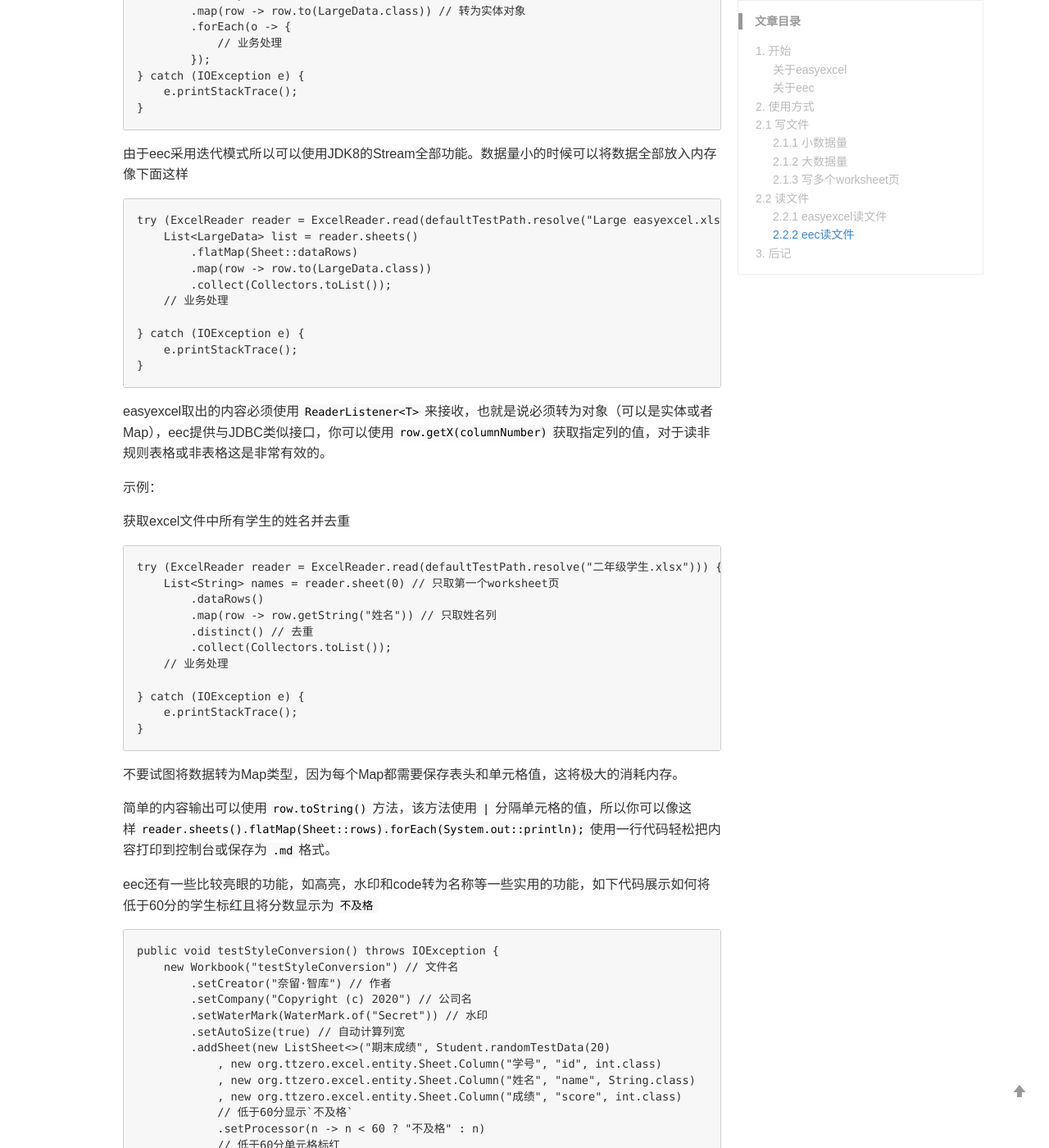
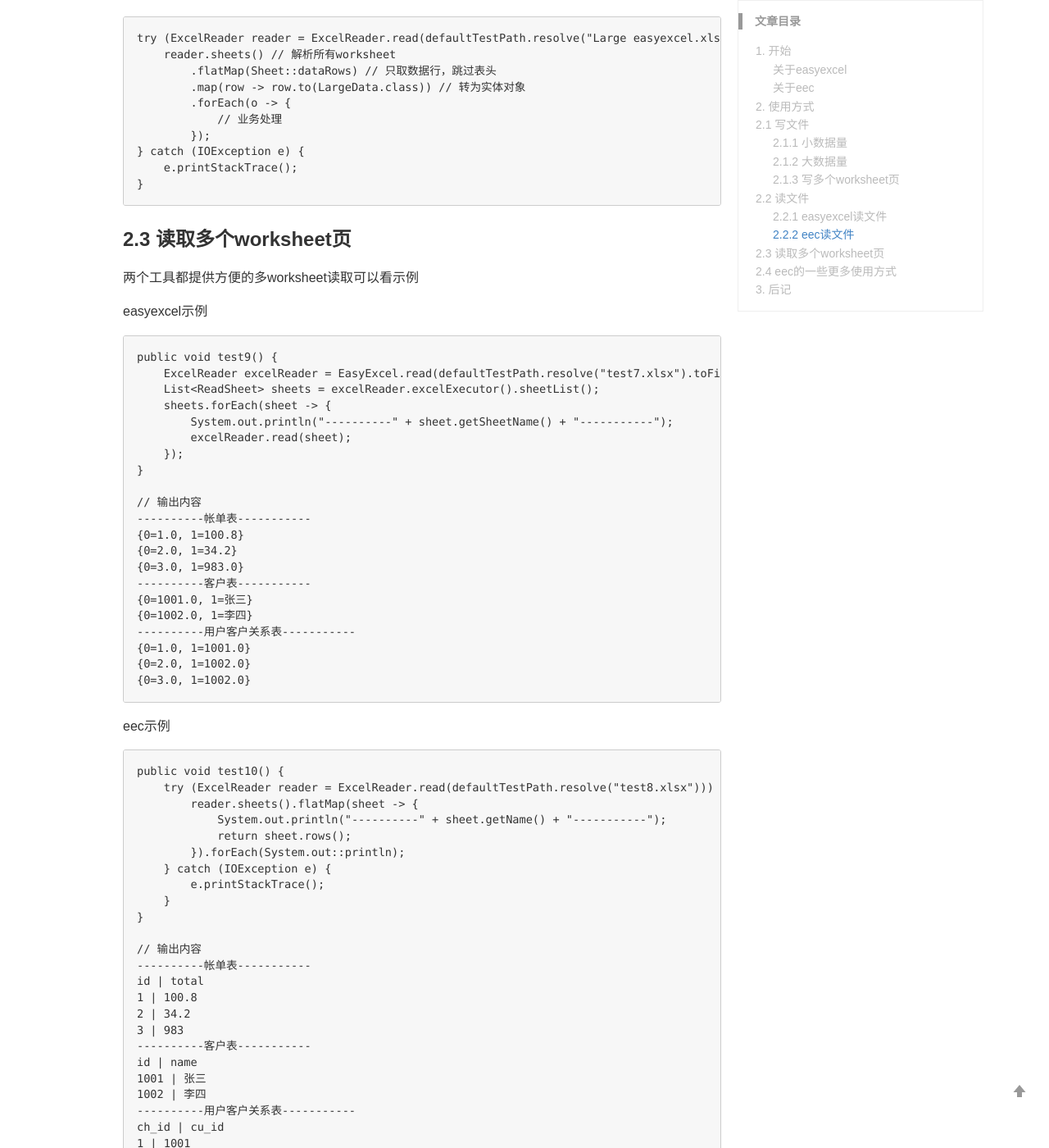
Before and after one commit to wangguanquan/wangguanquan.github.io, a Jekyll site: the page built from _posts/2020-03-03-eec vs easyexcel.md, in a window 1280 px wide and 1400 px high, scrolled down 6736 px. Shown: the whole window at 82% size. Built offline with Jekyll 4.4.1, drawn with Linux system fonts in a browser that asks for light colours; some of the changed text lies outside the part shown.

Commit message:
eec vs easyexcel 2

````diff
--- a/_posts/2020-03-03-eec vs easyexcel.md
+++ b/_posts/2020-03-03-eec vs easyexcel.md
@@ -122,6 +122,8 @@ private List<LargeData> data() {
 
 以上是两个工具类处理大文件的不同方式，easyexcel采用push方式主动向ExcelWriter推送数据，eec采用pull方式在写完一块数据后再拉取下一块，至到返回空数组或null为止。
 
+对于大文件关系性数据库eec还提供另一种方案，用户可以使用`StatementSheet`和`ResultSetSheet`两种WorksSheet将全部数据直接写入Excel文件，省掉了将表数据转为对象的过程。
+
 #### 2.1.3 写多个worksheet页
 
 很多时候我们会分类将不同类别不同功能的数据写到不同的worksheet里，比如我们做一个表设计不会将每张表放不同的excel文件，更多的做法是将不同表写在不同的worksheet里。
@@ -201,14 +203,77 @@ try (ExcelReader reader = ExcelReader.read(defaultTestPath.resolve("Large easyex
 }
 ```
 
+### 2.3 读取多个worksheet页
+
+两个工具都提供方便的多worksheet读取可以看示例
+
+easyexcel示例
+
+```
+public void test9() {
+    ExcelReader excelReader = EasyExcel.read(defaultTestPath.resolve("test7.xlsx").toFile(), simpleListener).headRowNumber(0).build();
+    List<ReadSheet> sheets = excelReader.excelExecutor().sheetList();
+    sheets.forEach(sheet -> {
+        System.out.println("----------" + sheet.getSheetName() + "-----------");
+        excelReader.read(sheet);
+    });
+}
+
+// 输出内容
+----------帐单表-----------
+{0=1.0, 1=100.8}
+{0=2.0, 1=34.2}
+{0=3.0, 1=983.0}
+----------客户表-----------
+{0=1001.0, 1=张三}
+{0=1002.0, 1=李四}
+----------用户客户关系表-----------
+{0=1.0, 1=1001.0}
+{0=2.0, 1=1002.0}
+{0=3.0, 1=1002.0}
+```
+
+eec示例
+
+```
+public void test10() {
+    try (ExcelReader reader = ExcelReader.read(defaultTestPath.resolve("test8.xlsx"))) {
+        reader.sheets().flatMap(sheet -> {
+            System.out.println("----------" + sheet.getName() + "-----------");
+            return sheet.rows();
+        }).forEach(System.out::println);
+    } catch (IOException e) {
+        e.printStackTrace();
+    }
+}
+
+// 输出内容
+----------帐单表-----------
+id | total
+1 | 100.8
+2 | 34.2
+3 | 983
+----------客户表-----------
+id | name
+1001 | 张三
+1002 | 李四
+----------用户客户关系表-----------
+ch_id | cu_id
+1 | 1001
+2 | 1002
+3 | 1002
+```
+
+操作都还算方便，相较easyexcel来说eec要更简单一点，如果不输出表头一行命令就可以完成输出`reader.sheets().flatMap(Sheet::rows).forEach(System.out::println);`
+
+### 2.4 eec的一些更多使用方式
+
 由于eec采用迭代模式所以可以使用JDK8的Stream全部功能。数据量小的时候可以将数据全部放入内存像下面这样
 
 ```
 try (ExcelReader reader = ExcelReader.read(defaultTestPath.resolve("Large easyexcel.xlsx"))) {
-    List<LargeData> list = reader.sheets()
-        .flatMap(Sheet::dataRows)
-        .map(row -> row.to(LargeData.class))
-        .collect(Collectors.toList());
+    List<LargeData> list = reader.sheets().flatMap(Sheet::dataRows)
+        .map(row -> row.to(LargeData.class)).collect(Collectors.toList());
     // 业务处理
 
 } catch (IOException e) {
````
Also changed, not shown: other parts of _posts/2020-03-03-eec vs easyexcel.md (+2 -2 lines), _posts/2020-03-05-eec vs easyexcel 2.md (renamed from _posts/2020-03-05-eec vs easyexcel(2).md, +39 -11 lines), images/posts/hi_64cpu.png (added), images/posts/hi_64jvm.png (added), images/posts/hi_64test.png (added), images/posts/hi_gt64cpu.png (added), images/posts/hi_gt64jvm.png (added), images/posts/hi_gt64test.png (added).
